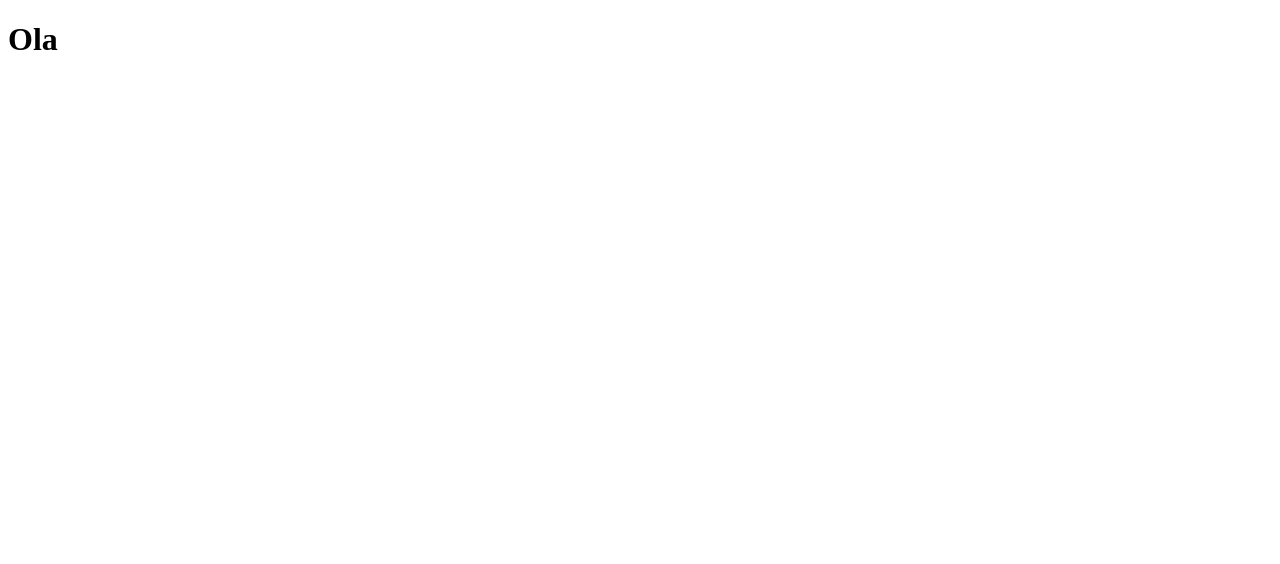
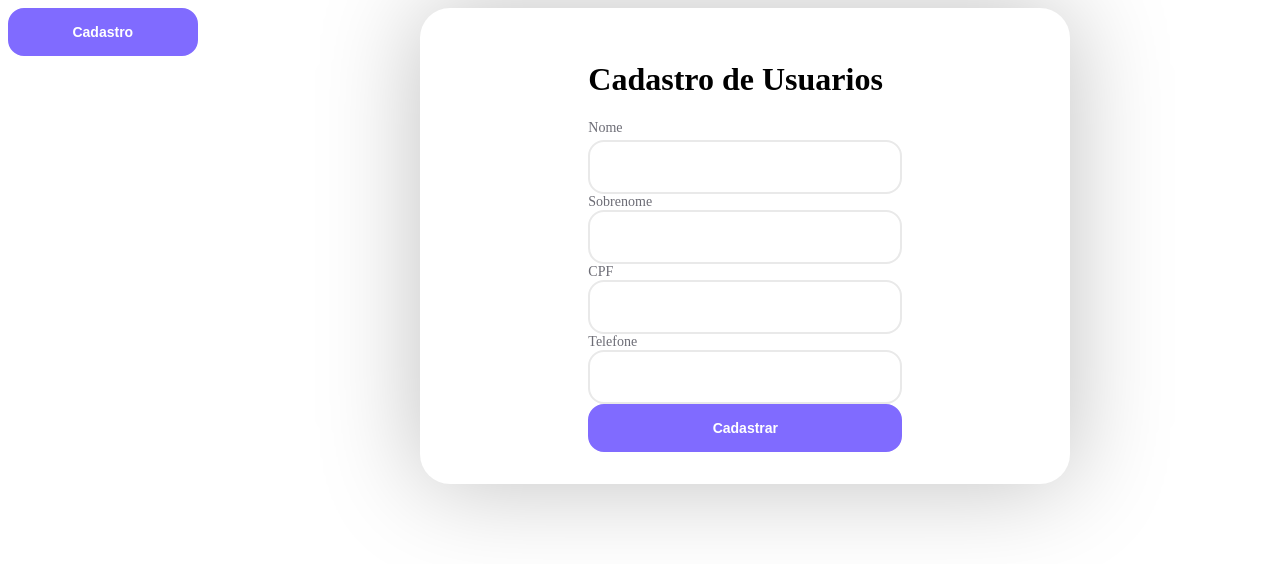
Before and after one commit to anderood/client-bluelab, a React (Create React App) app: page / in a window 1280 px wide. Shown: the top 564 px of the page. Built offline with nearby package versions, Linux system fonts and the light colour scheme.

Commit message:
conclusion register

```diff
--- a/package.json
+++ b/package.json
@@ -3,10 +3,10 @@
   "version": "0.1.0",
   "private": true,
   "dependencies": {
-
     "react": "^18.2.0",
     "react-dom": "^18.2.0",
     "react-scripts": "5.0.1",
+    "styled-components": "^5.3.6",
     "typescript": "^4.4.2",
     "web-vitals": "^2.1.0"
   },
@@ -17,7 +17,8 @@
     "@types/jest": "^27.0.1",
     "@types/node": "^16.7.13",
     "@types/react": "^18.0.0",
-    "@types/react-dom": "^18.0.0"
+    "@types/react-dom": "^18.0.0",
+    "@types/styled-components": "^5.1.26"
   },
   "scripts": {
     "start": "react-scripts start",
--- a/public/index.html
+++ b/public/index.html
@@ -4,7 +4,6 @@
     <meta charset="utf-8" />
     <link rel="icon" href="%PUBLIC_URL%/favicon.ico" />
     <meta name="viewport" content="width=device-width, initial-scale=1" />
-    <meta name="theme-color" content="#000000" />
     <title>Chat - Sockets</title>
   </head>
   <body>
--- a/src/App.tsx
+++ b/src/App.tsx
@@ -1,5 +1,11 @@
+import { Home } from "./screens/Home";
+import { Register } from "./screens/Register";
+
 export function App() {
   return (
-    <h1>Ola</h1>
+    <div style={{display: "flex"}}>
+      <Home />
+      <Register />
+    </div>
   );
 }
--- /dev/null
+++ b/src/screens/Home/index.tsx
@@ -0,0 +1,12 @@
+import React from "react";
+
+import { Container, Button, } from "../Home/styles";
+
+export function Home(){
+    return(
+        <Container>
+            <Button>Cadastro</Button>
+
+        </Container>
+    );
+}
--- /dev/null
+++ b/src/screens/Home/styles.tsx
@@ -0,0 +1,22 @@
+import styled from "styled-components";
+
+export const Container = styled.div`
+   /* background: red; */
+   width: 20%;
+   height: 100vh;
+`;
+
+export const Button = styled.button`
+   background-color: rgb(128, 107, 255);
+    border: 2px solid rgb(128, 107, 255);
+    border-radius: 16px;
+    box-sizing: border-box;
+    color: rgb(255, 255, 255);
+    font-size: 0.875rem;
+    font-weight: 700;
+    height: 48px;
+    opacity: 1;
+    padding: 12px;
+    width: 90%;
+    transition: all 0.2s ease 0s;
+`;
--- /dev/null
+++ b/src/screens/Register/index.tsx
@@ -0,0 +1,52 @@
+import React from "react";
+
+import {
+    Container,
+    Form,
+    Title,
+    FormContainer,
+    ContainerName,
+    ContainerSobrenome,
+    ContainerCPF,
+    ContainerPhone,
+    Label,
+    Input,
+    Button
+
+
+} from "../Register/styles";
+
+export function Register(){
+    return(
+        <Container>
+            <Form action="">
+
+                <FormContainer>
+                <Title>Cadastro de Usuarios</Title>
+                    <ContainerName>
+                        <Label htmlFor="">Nome</Label>
+                        <Input type="text" />
+                    </ContainerName>
+
+                    <ContainerSobrenome>
+                        <Label htmlFor="">Sobrenome</Label>
+                        <Input type="text" />
+                    </ContainerSobrenome>
+
+                    <ContainerCPF>
+                        <Label htmlFor="">CPF</Label>
+                        <Input type="text" />
+                    </ContainerCPF>
+
+                    <ContainerPhone>
+                        <Label htmlFor="">Telefone</Label>
+                        <Input type="text" />
+                    </ContainerPhone>
+                    <Button>Cadastrar</Button>
+                </FormContainer>
+
+            </Form>
+        </Container>
+
+    );
+}
--- /dev/null
+++ b/src/screens/Register/styles.tsx
@@ -0,0 +1,92 @@
+import styled from "styled-components";
+
+export const Container = styled.div`
+    /* background: rgb(106,82,255); */
+    min-height: 100%;
+    width: 100%;
+    /* height: 100vh; */
+    display: flex;
+    align-content: center;
+    justify-content: center;
+`;
+
+export const Form = styled.form`
+    height: 100%;
+`;
+
+export const Title = styled.h1``;
+
+export const FormContainer = styled.div`
+        /* height: 100vh; */
+    padding: 2rem 10.5rem;
+    /* width: fit-content; */
+    background: rgb(255, 255, 255);
+    box-shadow: rgb(0 0 0 / 25%) 0px 0px 100px;
+    border-radius: 30px;
+    display: flex;
+    flex-direction: column;
+    align-items: flex-start;
+    /* z-index: 1; */
+`;
+
+export const ContainerName = styled.div`
+    display: flex;
+    flex-direction: column;
+    position: relative;
+    gap: 4px;
+`;
+
+export const ContainerSobrenome = styled.div`
+    display: flex;
+    flex-direction: column;
+    position: relative;
+
+`;
+
+export const ContainerCPF = styled.div`
+    display: flex;
+    flex-direction: column;
+    position: relative;
+
+`;
+
+export const ContainerPhone = styled.div`
+    display: flex;
+    flex-direction: column;
+    position: relative;
+
+`;
+
+export const Label = styled.label`
+    color: rgb(108, 108, 117);
+    font-family: Asap;
+    font-size: 14px;
+    font-weight: 500;
+`;
+
+export const Input = styled.input`
+    color: rgb(26, 15, 54);
+    border: 2px solid rgb(233, 233, 233);
+    border-radius: 16px;
+    font-family: Asap;
+    font-size: 14px;
+    font-weight: 500;
+    height: 48px;
+    padding-left: 16px;
+    width: 292px;
+`;
+
+export const Button = styled.button`
+    background-color: rgb(128, 107, 255);
+    border: 2px solid rgb(128, 107, 255);
+    border-radius: 16px;
+    box-sizing: border-box;
+    color: rgb(255, 255, 255);
+    font-size: 0.875rem;
+    font-weight: 700;
+    height: 48px;
+    opacity: 1;
+    padding: 12px;
+    width: 100%;
+    transition: all 0.2s ease 0s;
+`;
```
Also changed, not shown: 1 other file (tests, documents, lock files or other folders).
